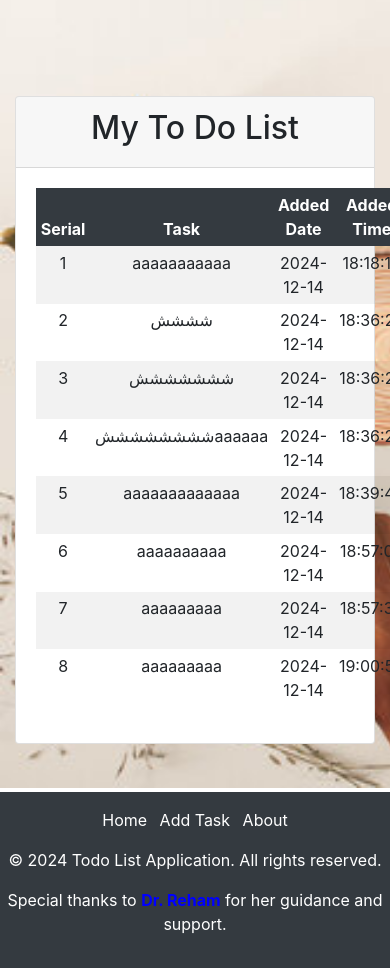
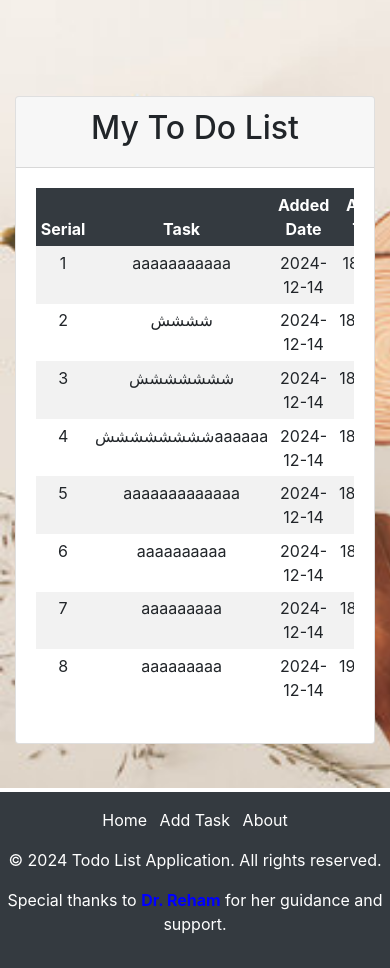
Before and after one commit to loka1/Todo-list-with-php, a PHP site: page / in a window 390 px wide; the page is wider, and only the part inside the window is pictured. Shown: the part 56-1024 px from the top of that part. Run offline with PHP 8.4, Linux system fonts and the light colour scheme; data comes from the database, SQL or seed files in the repository.

Commit message:
fix mobile view

```diff
--- a/index.php
+++ b/index.php
@@ -6,7 +6,7 @@ session_start(); // This initializes a session, allowing you to store and retrie
 require_once "header.php"; // This includes the header file, which contains the HTML head and opening body tags
 ?>
 
-<div class="container-fluid mt-5">
+<div class="container mt-5">
   <div class="row justify-content-center">
     <div class="col-12 col-md-10">
       <!-- Bootstrap card for the task list -->
@@ -15,6 +15,8 @@ require_once "header.php"; // This includes the header file, which contains the
           <h2>My To Do List</h2>
         </div>
         <div class="card-body">
+          <!-- Responsive table wrapper -->
+          <div class="table-responsive">
             <!-- Table to display tasks -->
             <table class="table table-sm table-borderless table-striped text-center">
               <thead class="bg-dark text-white">
@@ -67,6 +69,7 @@ require_once "header.php"; // This includes the header file, which contains the
       </div>
     </div>
   </div>
+</div>
 
 <?php
 /*
```
Lines whose indentation alone changed are shown as unchanged.
